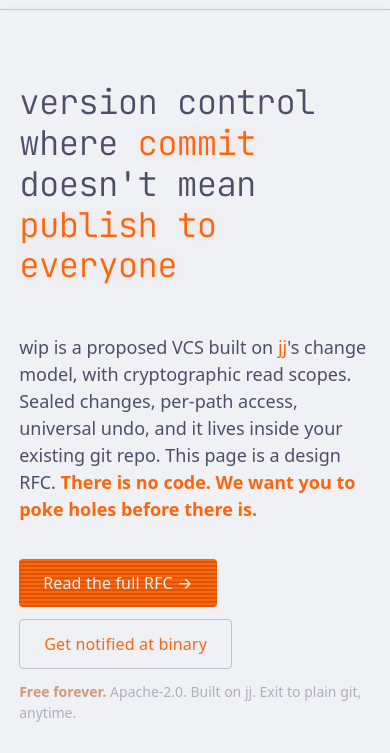
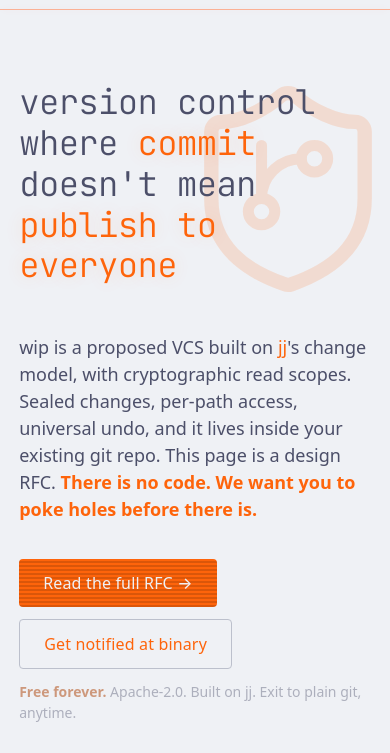
Before and after one commit to bitbonsai/wip-scm, a website: page website/public/index.html in a window 390 px wide. Shown: the part 91-844 px from the top of the page. Drawn offline with Linux system fonts and the light colour scheme.

Commit message:
Mobile hero: mark as faint headline background

```diff
--- a/website/public/style.css
+++ b/website/public/style.css
@@ -194,7 +194,18 @@
   filter: drop-shadow(0 0 24px var(--phos-glow));
   pointer-events: none;
 }
-@media (max-width: 760px) { .hero-mark { display: none; } }
+/* mobile: mark becomes a faint background behind the headline */
+@media (max-width: 760px) {
+  .hero-top { position: relative; }
+  .hero-mark {
+    position: absolute;
+    top: -0.5rem; right: -2rem;
+    width: 230px; height: 230px;
+    opacity: 0.15;
+    filter: none;
+    z-index: -1;
+  }
+}
 
 .lede { font-size: var(--fs-md); line-height: 1.5; margin-bottom: 2.25rem; max-width: 62ch; }
 .lede strong { color: var(--phos); }
```
